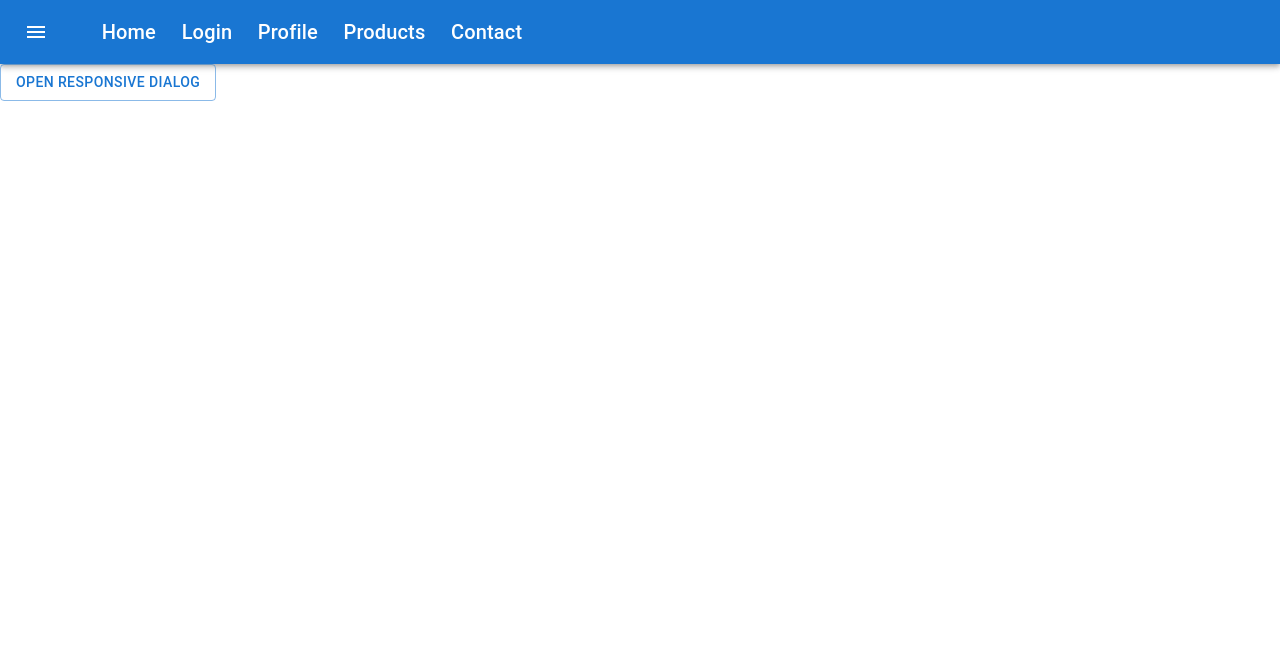
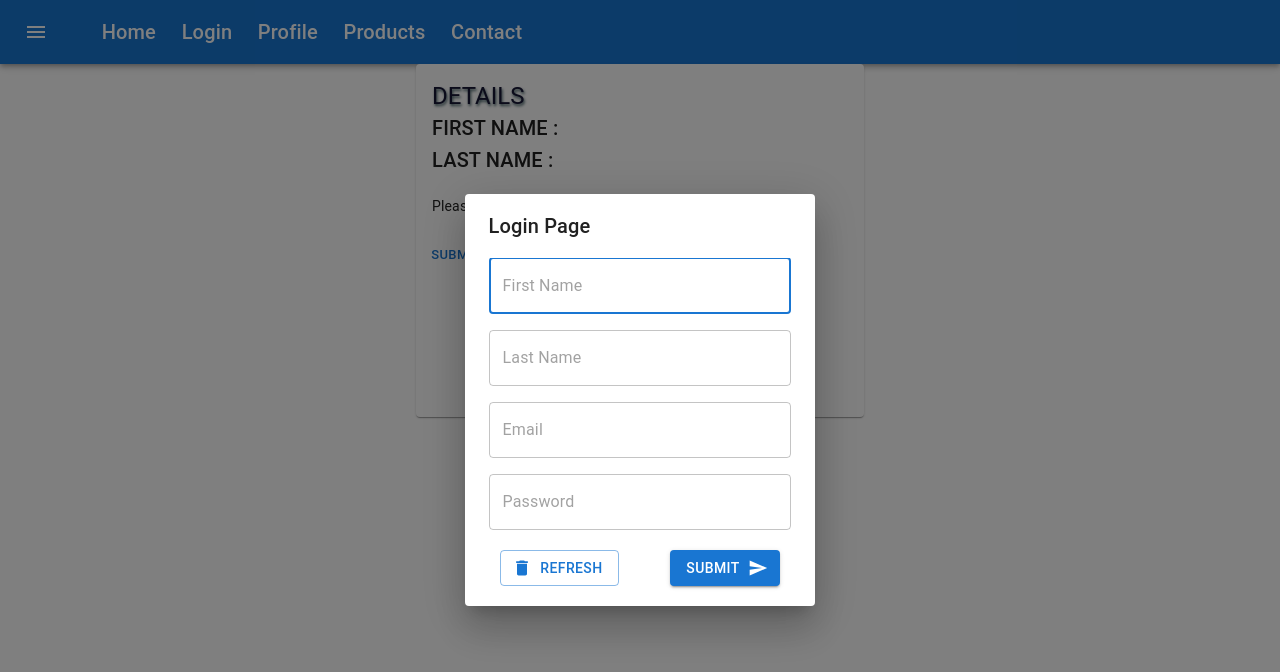
Before and after one commit to io3-rajni/Project, a React (Create React App) app in the folder project/: page /Login in a window 1280 px wide. Both pictures are taken after a click on the item "Login". Shown: the top 672 px of the page. Built offline with nearby package versions, Linux system fonts and the light colour scheme.

Commit message:
Login Page

```diff
--- a/project/src/App.js
+++ b/project/src/App.js
@@ -5,9 +5,11 @@ import Profile from "./Component/Profile";
 import Login from "./Component/Login";
 import Contact from "./Component/Contact";
 import Products from "./Component/Products";
+// import Navbar from "./Component/Navbar";
 function App() {
   return (
     <>
+      {/* <Navbar /> */}
       <BrowserRouter>
         <Routes>
           <Route path="/" element={<Home />}></Route>
--- a/project/src/Component/Home.js
+++ b/project/src/Component/Home.js
@@ -10,7 +10,7 @@ import Button from "@mui/material/Button";
 import Navbar from "./Navbar";
 import TextField from "@mui/material/TextField";
 import Box from "@mui/material/Box";
-const Home = () => {
+const Home = (props) => {
   const navigate = useNavigate("");
   const [firstName, setFirstName] = useState("");
   const [lastName, setLastName] = useState("");
@@ -32,6 +32,7 @@ const Home = () => {
     maxHeight: "100%",
   });
   const handleLogin = () => {
+    // setOpenLoginDialog(true);
     navigate("/Login");
     console.log("dfgykop");
   };
@@ -96,7 +97,6 @@ const Home = () => {
             <Stack direction="row">
               <Button variant="contained" onClick={handleLogin}>
                 Submit
-                {/* {value} */}
               </Button>
             </Stack>
           </Typography>
--- a/project/src/Component/Login.js
+++ b/project/src/Component/Login.js
@@ -1,57 +1,58 @@
-import React from "react";
+import * as React from "react";
+import Box from "@mui/material/Box";
+import Card from "@mui/material/Card";
+import CardActions from "@mui/material/CardActions";
+import CardContent from "@mui/material/CardContent";
+import Button from "@mui/material/Button";
+import Typography from "@mui/material/Typography";
+
 import Navbar from "./Navbar";
-import Button from "@mui/material/Button";
-import Dialog from "@mui/material/Dialog";
-import DialogActions from "@mui/material/DialogActions";
-import DialogContent from "@mui/material/DialogContent";
-import DialogContentText from "@mui/material/DialogContentText";
-import DialogTitle from "@mui/material/DialogTitle";
-import useMediaQuery from "@mui/material/useMediaQuery";
-import { useTheme } from "@mui/material/styles";
-
+import { useState } from "react";
+import LoginDialog from "./LoginDialog";
 const Login = () => {
-  const [open, setOpen] = React.useState(false);
-  const theme = useTheme();
-  const fullScreen = useMediaQuery(theme.breakpoints.down("md"));
-
-  const handleClickOpen = () => {
-    setOpen(true);
-  };
-
-  const handleClose = () => {
-    setOpen(false);
-  };
+  const [openLoginDialog, setOpenLoginDialog] = useState(false);
+  const bull = (
+    <Box
+      component="span"
+      sx={{ display: "inline-block", mx: "2px", transform: "scale(0.8)" }}
+    >
+      •
+    </Box>
+  );
   return (
     <>
-      <Navbar />
-
-      <Button variant="outlined" onClick={handleClickOpen}>
-        Open responsive dialog
-      </Button>
-      <Dialog
-        fullScreen={fullScreen}
-        open={open}
-        onClose={handleClose}
-        aria-labelledby="responsive-dialog-title"
+      <Navbar setOpenLoginDialog={setOpenLoginDialog} />
+      <LoginDialog
+        setOpenLoginDialog={setOpenLoginDialog}
+        openLoginDialog={openLoginDialog}
+      />
+      <Card
+        sx={{ width: "35%", height: "35ch", marginTop: "8%", margin: "auto" }}
       >
-        <DialogTitle id="responsive-dialog-title">
-          {"Use Google's location service?"}
-        </DialogTitle>
-        <DialogContent>
-          <DialogContentText>
-            Let Google help apps determine location. This means sending
-            anonymous location data to Google, even when no apps are running.
-          </DialogContentText>
-        </DialogContent>
-        <DialogActions>
-          <Button autoFocus onClick={handleClose}>
-            Disagree
-          </Button>
-          <Button onClick={handleClose} autoFocus>
-            Agree
-          </Button>
-        </DialogActions>
-      </Dialog>
+        <CardContent>
+          <Typography
+            sx={{ color: "#161635", textShadow: "1px 2px 3px #36535a" }}
+            color="text.secondary"
+            // gutterBottom
+            variant="h5"
+          >
+            DETAILS
+          </Typography>
+          <Typography variant="h6" component="div">
+            FIRST NAME :
+          </Typography>
+          <Typography variant="h6" component="div">
+            LAST NAME :
+          </Typography>
+          <br />
+          <Typography variant="body2">
+            Please Check Your Detail Carefully
+          </Typography>
+        </CardContent>
+        <CardActions>
+          <Button size="small">Submit</Button>
+        </CardActions>
+      </Card>
     </>
   );
 };
--- /dev/null
+++ b/project/src/Component/LoginDialog.js
@@ -0,0 +1,157 @@
+import * as React from "react";
+// import { useNavigate } from "react-router-dom";
+
+import Button from "@mui/material/Button";
+import Dialog from "@mui/material/Dialog";
+import DialogContent from "@mui/material/DialogContent";
+
+import DialogTitle from "@mui/material/DialogTitle";
+import useMediaQuery from "@mui/material/useMediaQuery";
+import { useTheme } from "@mui/material/styles";
+import TextField from "@mui/material/TextField";
+import Stack from "@mui/material/Stack";
+import DeleteIcon from "@mui/icons-material/Delete";
+import SendIcon from "@mui/icons-material/Send";
+import { Password } from "@mui/icons-material";
+
+const LoginDialog = (props) => {
+  const { openLoginDialog, setOpenLoginDialog } = props;
+  const [firstName, setFirstName] = React.useState("");
+  const [lastName, setLastName] = React.useState("");
+  const [email, setEmail] = React.useState("");
+  const [password, setPassword] = React.useState("");
+  const [submitData, setSubmitData] = React.useState({
+    firstName: "",
+    lastName: "",
+    email: "",
+    password: "",
+  });
+  // const navigate = useNavigate();
+  const theme = useTheme();
+  const fullScreen = useMediaQuery(theme.breakpoints.down("md"));
+
+  const handleClose = () => {
+    setOpenLoginDialog(false);
+  };
+  const handleFirstName = (e) => {
+    setFirstName(e?.target?.value);
+    console.log("First Name", firstName);
+  };
+  const handleLastName = (e) => {
+    setLastName(e?.target?.value);
+    console.log("last Name", lastName);
+  };
+  const handleEmail = (e) => {
+    setEmail(e?.target?.value);
+    console.log("email", email);
+  };
+  const handlePassword = (e) => {
+    setPassword(e?.target?.value);
+    console.log("Password", password);
+  };
+  const handleSubmit = () => {
+    setSubmitData({
+      firstName: firstName,
+      lastName: lastName,
+      email: email,
+      password: password,
+    });
+  };
+  console.log(submitData);
+  const handleRefresh = () => {
+    setSubmitData({
+      firstName: "",
+      lastName: "",
+      email: "",
+      password: "",
+    });
+  };
+  console.log(submitData);
+  return (
+    <>
+      <Dialog
+        fullScreen={fullScreen}
+        open={openLoginDialog}
+        onClose={handleClose}
+        aria-labelledby="responsive-dialog-title"
+      >
+        <DialogTitle id="responsive-dialog-title">{"Login Page"}</DialogTitle>
+        <DialogContent>
+          <Stack
+            component="form"
+            sx={{
+              width: "30ch",
+            }}
+            spacing={2}
+            noValidate
+            autoComplete="off"
+          >
+            <TextField
+              hiddenLabel
+              id="filled-hidden-label-small"
+              required
+              autoFocus
+              placeholder="First Name"
+              type="text"
+              onChange={handleFirstName}
+              value={firstName}
+            />
+            <TextField
+              hiddenLabel
+              id="filled-hidden-label-small"
+              required
+              autoFocus
+              placeholder="Last Name"
+              type="text"
+              onChange={handleLastName}
+              value={lastName}
+            />
+            <TextField
+              hiddenLabel
+              id="filled-hidden-label-small"
+              required
+              autoFocus
+              placeholder="Email"
+              type="email"
+              onChange={handleEmail}
+              value={email}
+            />
+            <TextField
+              hiddenLabel
+              id="filled-hidden-label-small"
+              required
+              autoFocus
+              placeholder="Password"
+              type="password"
+              onChange={handlePassword}
+              value={password}
+            />
+          </Stack>
+        </DialogContent>
+
+        <Stack
+          direction="row"
+          spacing={2}
+          sx={{ display: "flex", justifyContent: "space-evenly", mb: "2ch" }}
+        >
+          <Button
+            variant="outlined"
+            startIcon={<DeleteIcon />}
+            onClick={handleRefresh}
+          >
+            Refresh
+          </Button>
+          <Button
+            variant="contained"
+            endIcon={<SendIcon />}
+            onClick={handleSubmit}
+          >
+            Submit
+          </Button>
+        </Stack>
+      </Dialog>
+    </>
+  );
+};
+
+export default LoginDialog;
--- a/project/src/Component/Navbar.js
+++ b/project/src/Component/Navbar.js
@@ -1,20 +1,20 @@
 import { useNavigate } from "react-router-dom";
+
 import AppBar from "@mui/material/AppBar";
 import Box from "@mui/material/Box";
 import Toolbar from "@mui/material/Toolbar";
 import Typography from "@mui/material/Typography";
-import Button from "@mui/material/Button";
 import IconButton from "@mui/material/IconButton";
 import MenuIcon from "@mui/icons-material/Menu";
 
-const Navbar = () => {
+const Navbar = (props) => {
+  const { setOpenLoginDialog } = props;
   const navigate = useNavigate();
 
-  // console.log("dhgchfhd", navigate);
-  // const handleClick = () => {
-  //   navigate("/Profile");
-  //   // console.log("gbhbgfugktyujmgyu");
-  // };
+  const handleLogin = () => {
+    setOpenLoginDialog(true);
+    navigate("/Login");
+  };
   return (
     <Box sx={{ flexGrow: 1 }}>
       <AppBar position="static">
@@ -45,18 +45,13 @@ const Navbar = () => {
                 justifyContent: "space-evenly",
               }}
             >
-              {/* <li onClick={handleClick}>rajni</li> */}
               <li onClick={() => navigate("/Home")}>Home</li>
-              <li onClick={() => navigate("/Login")}>Login</li>
+              <li onClick={handleLogin}>Login</li>
               <li onClick={() => navigate("/Profile")}>Profile</li>
               <li onClick={() => navigate("/Products")}>Products</li>
               <li onClick={() => navigate("/Contact")}>Contact</li>
-              {/* <li>Home</li> */}
             </Box>
           </Typography>
-          {/* <Button color="inherit" onClick={handleClick}>
-            Login
-          </Button> */}
         </Toolbar>
       </AppBar>
     </Box>
```
